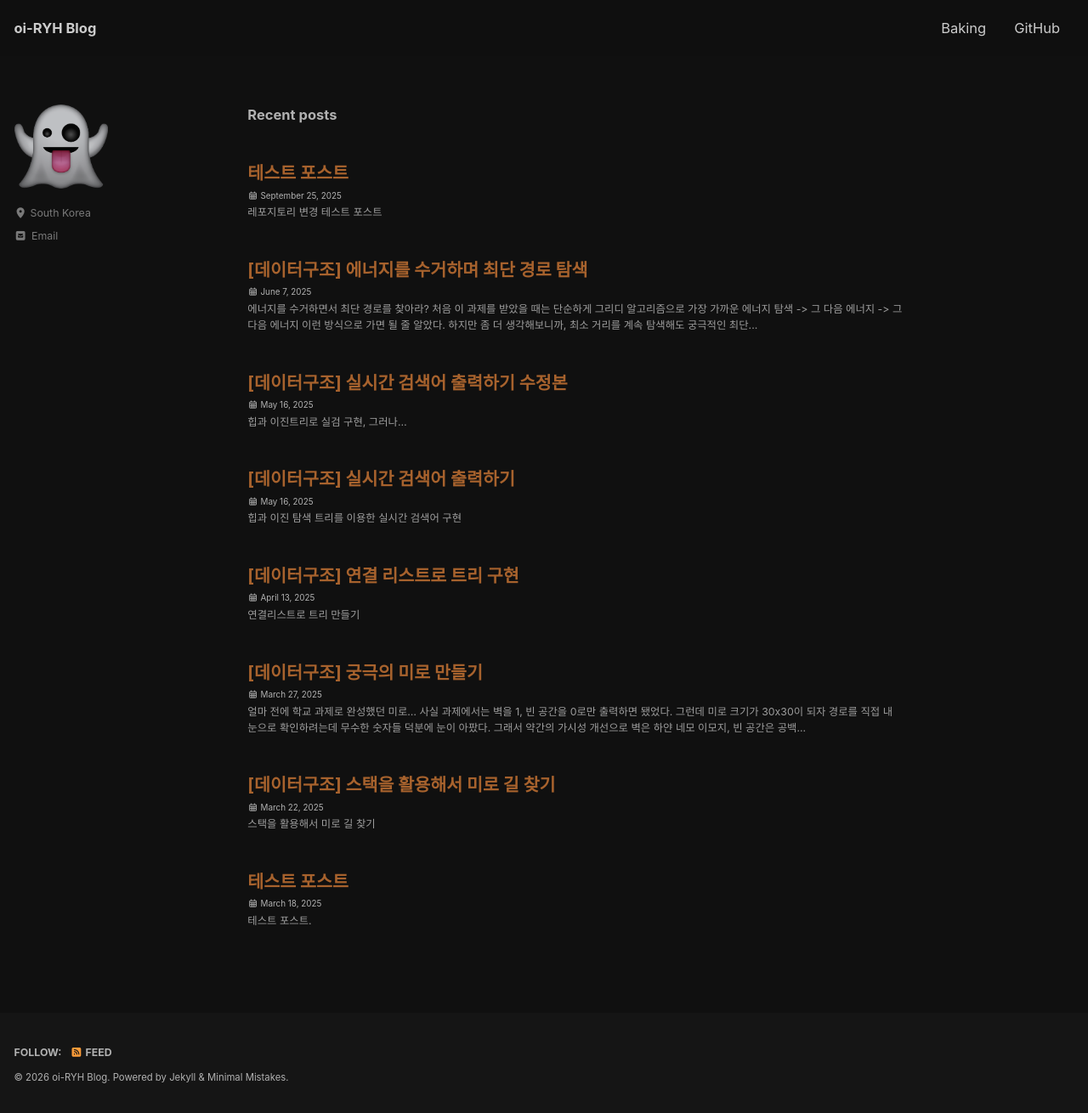
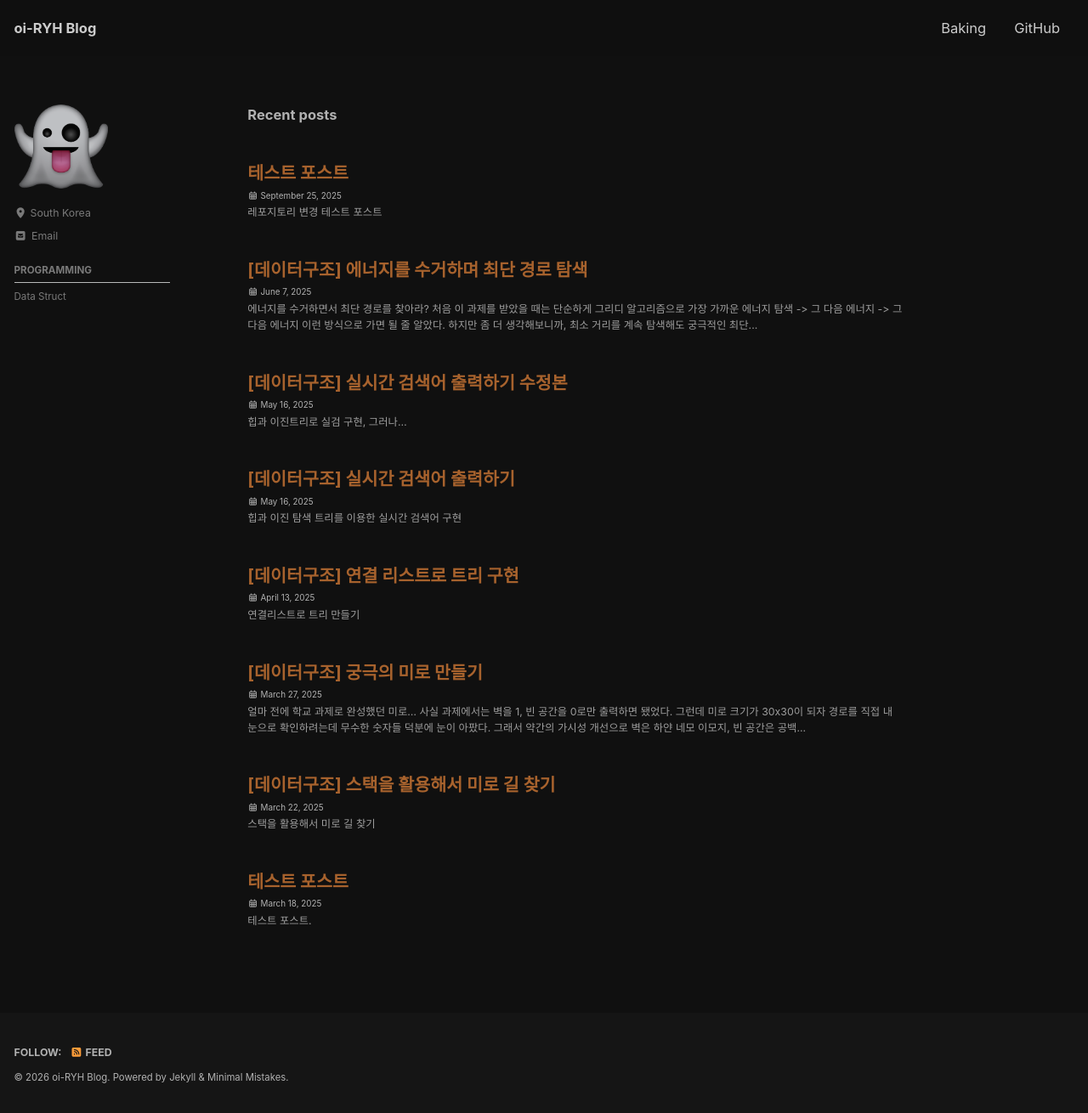
Before and after one commit to oi-RYH/oi-RYH.github.io, a Jekyll site: the page built from index.html, in a window 1280 px wide and 1310 px high. Shown: the whole window at 85% size. Built offline with Jekyll 4.4.1, drawn with Linux system fonts in a browser that asks for light colours; cached includes are drawn as plain includes; the list of posts is cut into pages by our own code; part of the change alters nothing that is shown.

Commit message:
[ 2026.03.24 ] Restore sidebar-categories to navigation.yml
Co-Authored-By: Claude Sonnet 4.6 <noreply@anthropic.com>

```diff
--- a/_data/navigation.yml
+++ b/_data/navigation.yml
@@ -19,8 +19,8 @@ main:
   - title: "GitHub"
     url: "https://github.com/oi-RYH"
 
-# sidebar-categories:
-#   - title: "Programming"
-#     children:
-#       - title: "Data Struct"
-#         url: "/categories/DataStruct/"
+sidebar-categories:
+  - title: "Programming"
+    children:
+      - title: "Data Struct"
+        url: "/coding/data-struct/"
```
